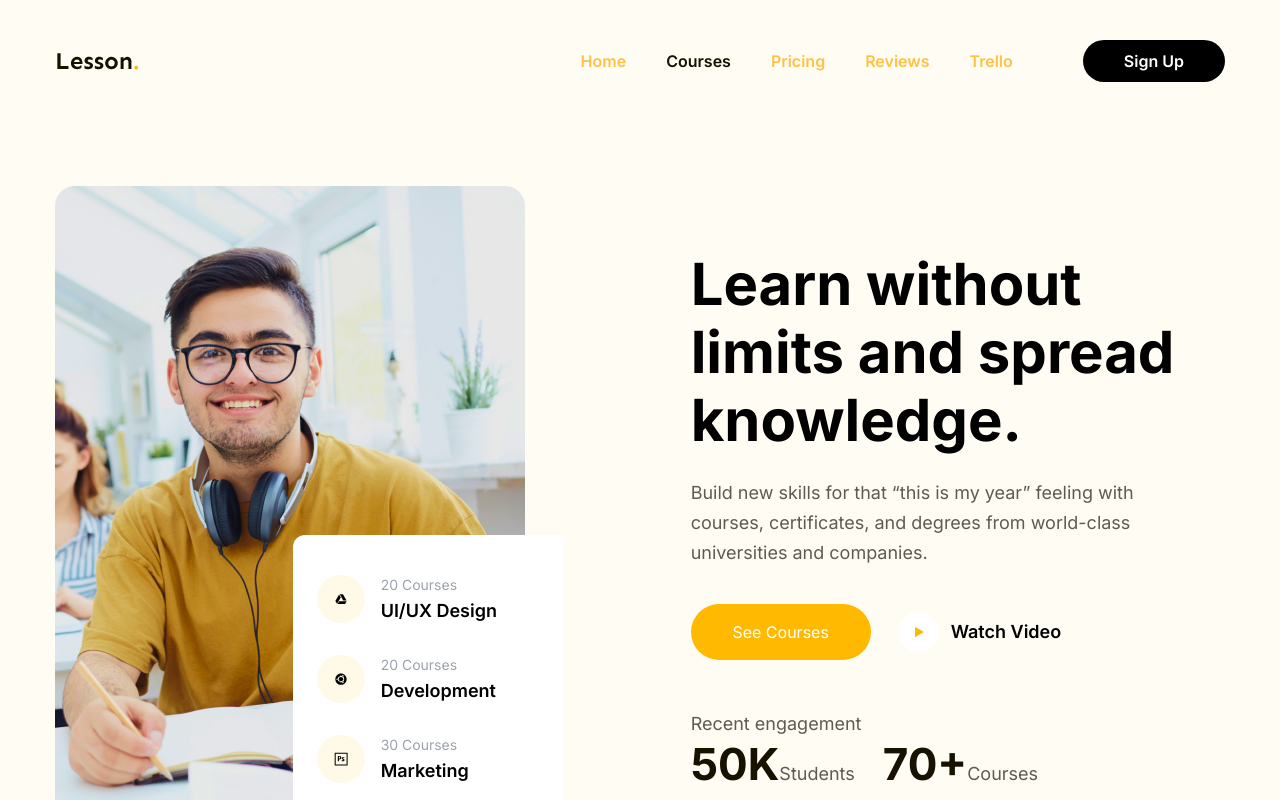
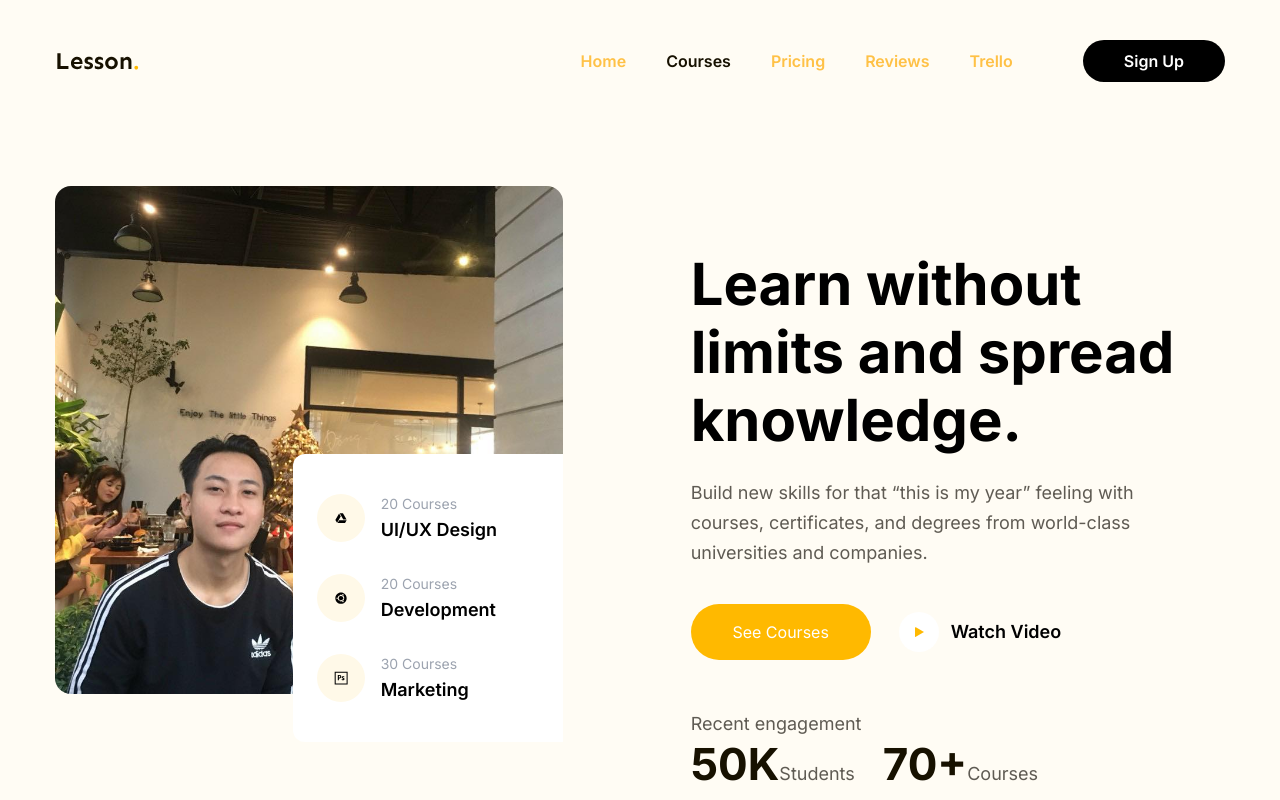
Before and after one commit to hoangvan47/my-app, a Next.js app: page / in a window 1280 px wide. Shown: the top 800 px of the page. Built offline with nearby package versions, Linux system fonts and the light colour scheme.

Commit message:
fix-avatar

```diff
--- a/src/components/Hero.jsx
+++ b/src/components/Hero.jsx
@@ -29,7 +29,11 @@ const Hero = () => {
       <div className="w-[1170px] flex mx-auto pt-11 pb-16">
         {/* media-block */}
         <div className="w-[570px] relative">
-          <img src="img/guy-lesson.png" alt="Lesson" />
+          <img
+            src="img/fix-avatar.jpeg"
+            alt="Lesson"
+            className="rounded-2xl "
+          />
           <div className="w-[270px] items-center p-6 bg-white rounded-l-xl absolute right-0 bottom-12">
             {hero.map((item) => (
               <div className="flex items-center py-[14px]" key={item.id}>
```
Also changed, not shown: public/img/fix-avatar.jpeg (added).
